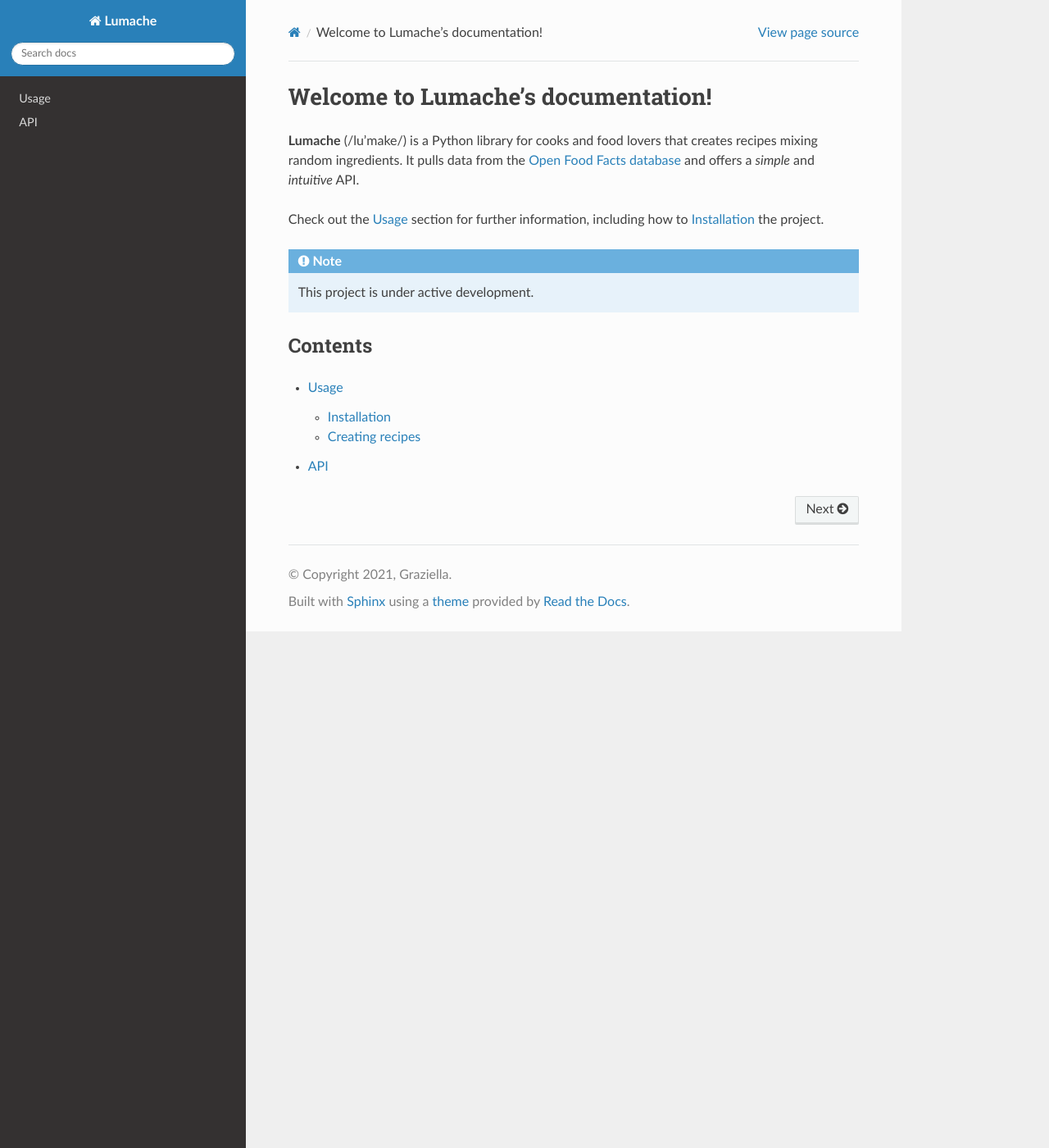
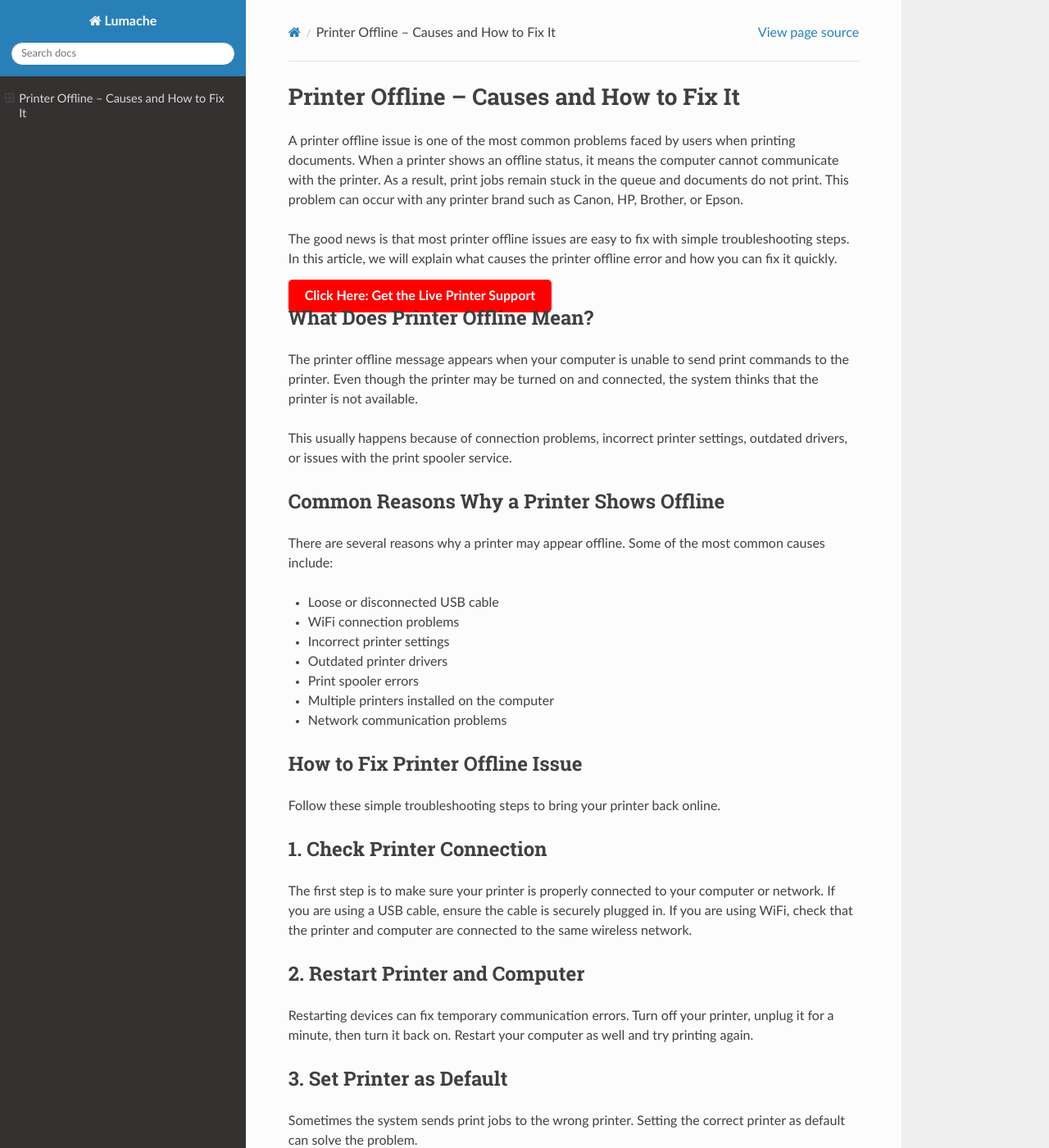
Before and after one commit to howtofixprinteroffline/how-to-fix-printer-offline, a Sphinx documentation site: the page built from docs/source/index.rst, in a window 1280 px wide and 1400 px high. Shown: the whole window at 82% size. Built offline with Sphinx 7.4.7 and the Read the Docs theme 3.1.0, drawn with Linux system fonts in a browser that asks for light colours; some of the changed text lies outside the part shown.

Commit message:
Update index.rst

```diff
--- a/docs/source/index.rst
+++ b/docs/source/index.rst
@@ -1,22 +1,127 @@
-Welcome to Lumache's documentation!
-===================================
+Printer Offline – Causes and How to Fix It
+==========================================
 
-**Lumache** (/lu'make/) is a Python library for cooks and food lovers
-that creates recipes mixing random ingredients.
-It pulls data from the `Open Food Facts database <https://world.openfoodfacts.org/>`_
-and offers a *simple* and *intuitive* API.
+A printer offline issue is one of the most common problems faced by users when printing documents.
+When a printer shows an offline status, it means the computer cannot communicate with the printer.
+As a result, print jobs remain stuck in the queue and documents do not print.
+This problem can occur with any printer brand such as Canon, HP, Brother, or Epson.
 
-Check out the :doc:`usage` section for further information, including
-how to :ref:`installation` the project.
+The good news is that most printer offline issues are easy to fix with simple troubleshooting steps.
+In this article, we will explain what causes the printer offline error and how you can fix it quickly.
 
-.. note::
+.. raw:: html
 
-   This project is under active development.
+   <a href="https://jivo.chat/KlZSRejpBm" target="_blank" style="background:red;color:white;padding:12px 20px;text-decoration:none;border-radius:5px;font-weight:bold;">
+   Click Here: Get the Live Printer Support
+   </a>
 
-Contents
---------
 
-.. toctree::
+What Does Printer Offline Mean?
+-------------------------------
 
-   usage
-   api
+The printer offline message appears when your computer is unable to send print commands to the printer.
+Even though the printer may be turned on and connected, the system thinks that the printer is not available.
+
+This usually happens because of connection problems, incorrect printer settings, outdated drivers,
+or issues with the print spooler service.
+
+
+Common Reasons Why a Printer Shows Offline
+-------------------------------------------
+
+There are several reasons why a printer may appear offline. Some of the most common causes include:
+
+- Loose or disconnected USB cable
+- WiFi connection problems
+- Incorrect printer settings
+- Outdated printer drivers
+- Print spooler errors
+- Multiple printers installed on the computer
+- Network communication problems
+
+
+How to Fix Printer Offline Issue
+--------------------------------
+
+Follow these simple troubleshooting steps to bring your printer back online.
+
+
+1. Check Printer Connection
+---------------------------
+
+The first step is to make sure your printer is properly connected to your computer or network.
+If you are using a USB cable, ensure the cable is securely plugged in. If you are using WiFi,
+check that the printer and computer are connected to the same wireless network.
+
+
+2. Restart Printer and Computer
+-------------------------------
+
+Restarting devices can fix temporary communication errors. Turn off your printer, unplug it
+for a minute, then turn it back on. Restart your computer as well and try printing again.
+
+
+3. Set Printer as Default
+-------------------------
+
+Sometimes the system sends print jobs to the wrong printer. Setting the correct printer
+as default can solve the problem.
+
+Go to **Control Panel → Devices and Printers → Right-click your printer → Set as Default Printer**.
+
+
+4. Disable Use Printer Offline Option
+-------------------------------------
+
+Windows includes an option that forces the printer to stay offline. Disabling this setting can fix the issue.
+
+Open **Devices and Printers → Right-click your printer → See what's printing → Printer menu →
+Uncheck "Use Printer Offline".**
+
+
+5. Update Printer Drivers
+-------------------------
+
+Outdated or corrupted printer drivers can cause communication errors. Updating the driver
+to the latest version can resolve the problem.
+
+Visit the printer manufacturer’s website and download the latest driver for your printer model.
+
+
+6. Restart the Print Spooler Service
+------------------------------------
+
+The print spooler manages print jobs. If the service stops working, printing problems can occur.
+
+Open the **Run dialog → type services.msc → find "Print Spooler" → Right-click → Restart**.
+
+
+7. Reinstall the Printer
+------------------------
+
+If none of the above solutions work, removing and reinstalling the printer may fix the offline error.
+This refreshes the connection between the printer and the computer.
+
+
+Tips to Prevent Printer Offline Problems
+----------------------------------------
+
+Here are some tips to avoid printer offline issues in the future:
+
+- Keep printer drivers updated
+- Ensure a stable network connection
+- Restart your printer occasionally
+- Avoid installing duplicate printer drivers
+- Use original manufacturer drivers
+
+
+Conclusion
+----------
+
+A printer offline error can interrupt your work, but in most cases the problem is easy to fix.
+Checking the printer connection, restarting devices, updating drivers, and adjusting printer
+settings can usually bring the printer back online.
+
+If the problem continues, you may need professional assistance to diagnose network or driver issues.
+Understanding the causes and solutions can help you quickly resolve the problem and continue printing
+without delays.
```
